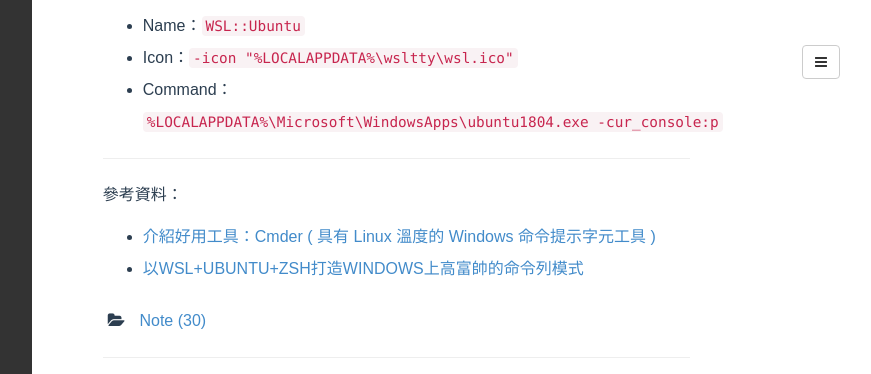
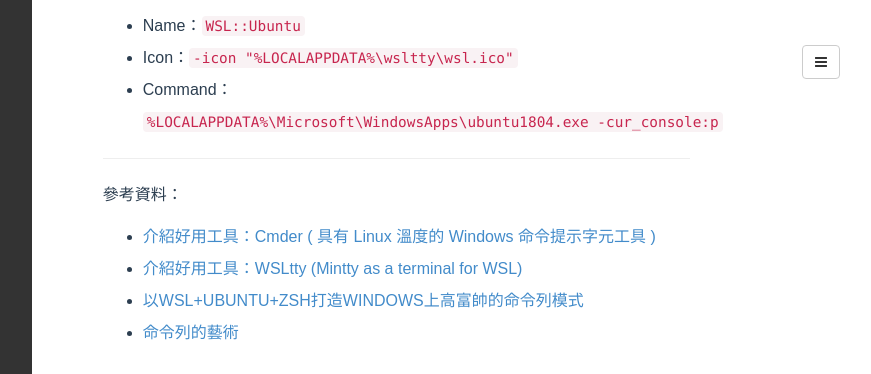
Before and after one commit to poychang/poychang.github.io, a Jekyll site: the page built from _posts/1970-01-01-note-cmder.md, in a window 1280 px wide and 900 px high, scrolled down 2558 px, cut to the strip 0-374 px from the top of the window. Shown: the whole strip, without its empty margins (395-1266 px from the left). Built offline with Jekyll 4.4.1, drawn with Linux system fonts in a browser that asks for light colours; some web fonts are replaced; comment, search, counter and statistics services are not loaded.

Commit message:
alter note

```diff
--- a/_posts/1970-01-01-note-cmder.md
+++ b/_posts/1970-01-01-note-cmder.md
@@ -98,4 +98,6 @@ DOSKEY e=explorer .
 參考資料：
 
 - [介紹好用工具：Cmder ( 具有 Linux 溫度的 Windows 命令提示字元工具 )](https://blog.miniasp.com/post/2015/09/27/Useful-tool-Cmder)
+- [介紹好用工具：WSLtty (Mintty as a terminal for WSL)](https://blog.miniasp.com/post/2019/02/09/Useful-tool-WSLtty-Mintty-as-a-terminal-for-WSL)
 - [以WSL+UBUNTU+ZSH打造WINDOWS上高富帥的命令列模式](https://blog.kkbruce.net/2019/03/wsl-ubuntu-zsh-windows-command-line.html#.XO3Q6j7iuUk)
+- [命令列的藝術](https://github.com/jlevy/the-art-of-command-line/blob/master/README-zh-Hant.md)
```
Also changed, not shown: _posts/1970-01-01-note-batch.md (+1 -0 lines), _posts/1970-01-01-note-command-line.md (+6 -5 lines).
